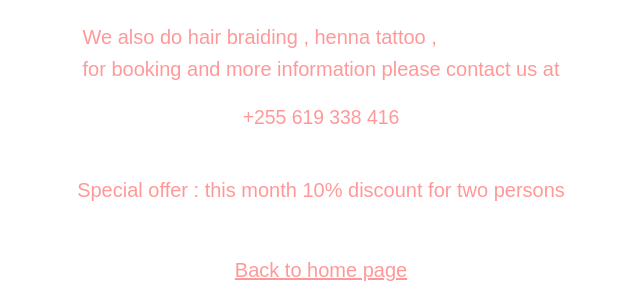
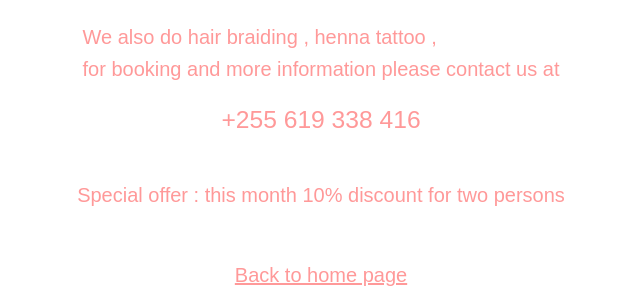
Before and after one commit to zanzibar25/happinezz, a PHP site: page /pictures.html in a window 1280 px wide. Shown: the part 3722-4024 px from the top of the page, without its empty margins (319-959 px from the left). Before the commit the page ends 4003 px from the top, so only its background shows below. Run offline with PHP 8.4, Linux system fonts and the light colour scheme.

Commit message:
Add files via upload

```diff
--- a/pictures.css
+++ b/pictures.css
@@ -38,7 +38,7 @@ p3:hover{
 .telnr{
     display: flex;
     justify-content: center;
-    font-size: 1.1em;
+    font-size: 1.4em;
     color: #ff9999;
     margin: 15px;
 }
```
